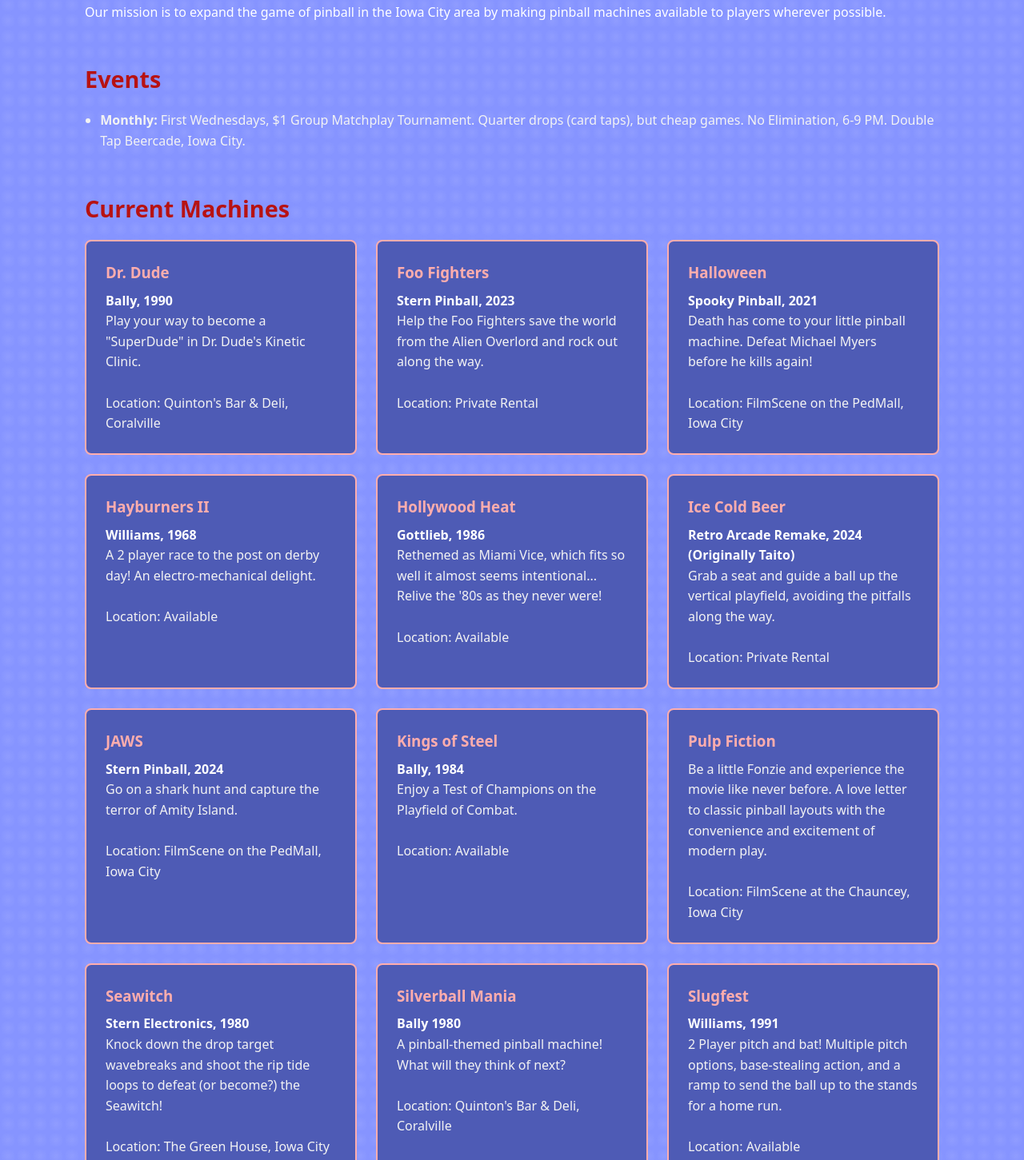
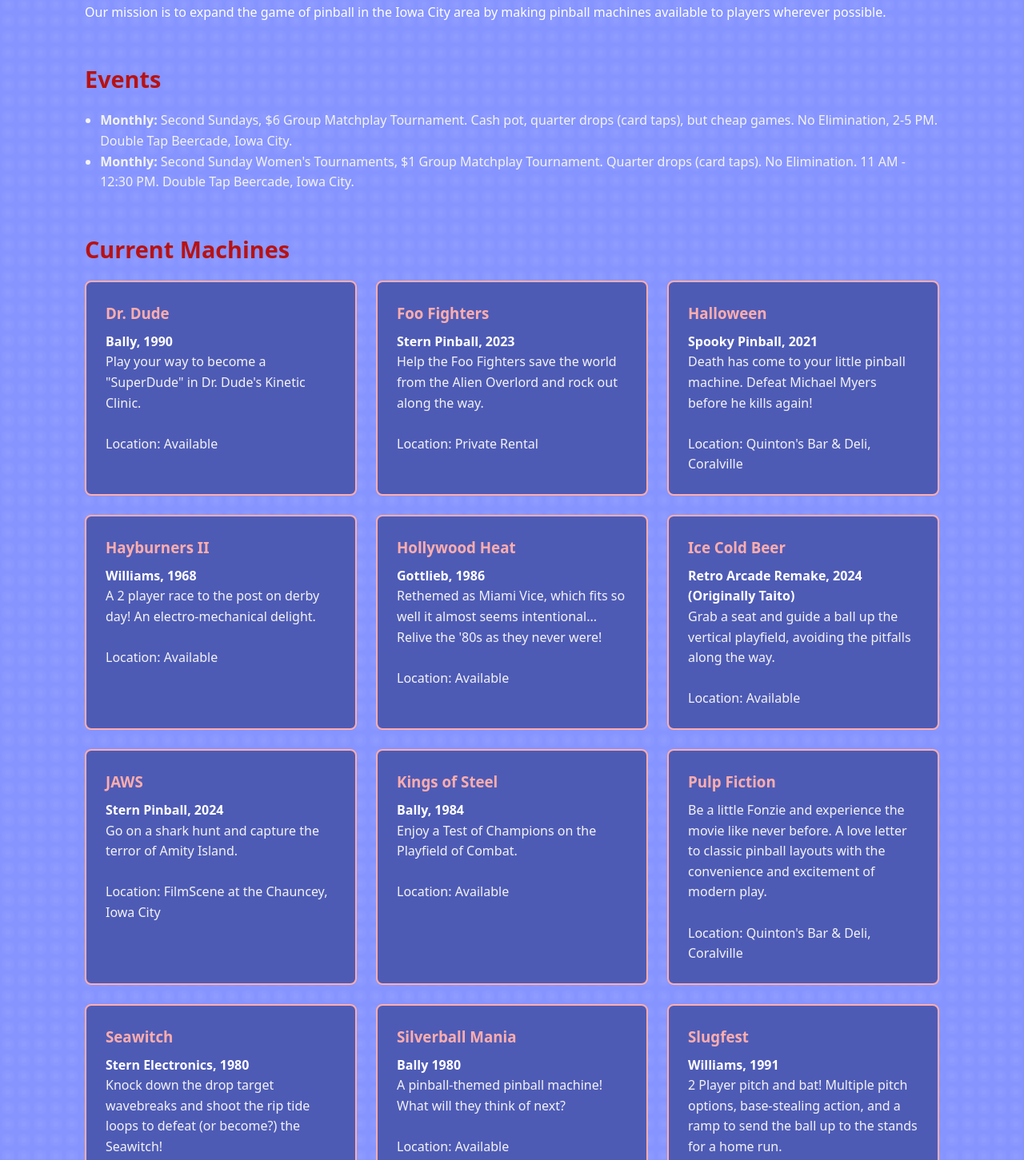
Before and after one commit to brendantfitzgerald/FitzCoPinball, a plain HTML site: page index.html in a window 1280 px wide. Shown: the part 524-1975 px from the top of the page at 80% size. Drawn offline with Linux system fonts and the light colour scheme.

Commit message:
Update index.html

```diff
--- a/index.html
+++ b/index.html
@@ -146,9 +146,8 @@
     <section id="events">
       <h2>Events</h2>
       <ul style="margin-left: 1.2rem; color: var(--text-muted);">
-        <li><strong>Monthly:</strong> First Wednesdays, $1 Group Matchplay Tournament. Quarter drops (card taps), but cheap games. No Elimination, 6-9 PM. Double Tap Beercade, Iowa City.</li>
-<!--    <li><strong>Quarterly:</strong> Women's Tournaments, $1 Group Matchplay Tournament. No Elimination. 6-9 PM. SpareMe Bowl & Arcade.</li>
--->
+        <li><strong>Monthly:</strong> Second Sundays, $6 Group Matchplay Tournament. Cash pot, quarter drops (card taps), but cheap games. No Elimination, 2-5 PM. Double Tap Beercade, Iowa City.</li>
+        <li><strong>Monthly:</strong> Second Sunday Women's Tournaments, $1 Group Matchplay Tournament. Quarter drops (card taps). No Elimination. 11 AM - 12:30 PM. Double Tap Beercade, Iowa City.</li>
       </ul>
     </section>
 
@@ -160,7 +159,7 @@
           <h4>Bally, 1990</h4>
           <p>Play your way to become a "SuperDude" in Dr. Dude's Kinetic Clinic.</p>
           <br>
-          <p>Location: Quinton's Bar & Deli, Coralville</p>
+          <p>Location: Available</p>
         </div>
         <div class="card">
           <h3>Foo Fighters</h3>
@@ -174,7 +173,7 @@
           <h4>Spooky Pinball, 2021</h4>
           <p>Death has come to your little pinball machine. Defeat Michael Myers before he kills again!</p>
           <br>
-          <p>Location: FilmScene on the PedMall, Iowa City</p>
+          <p>Location: Quinton's Bar & Deli, Coralville</p>
         </div>
         <div class="card">
           <h3>Hayburners II</h3>
@@ -195,14 +194,14 @@
           <h4>Retro Arcade Remake, 2024 (Originally Taito)</h4>
           <p>Grab a seat and guide a ball up the vertical playfield, avoiding the pitfalls along the way.</p>
           <br>
-          <p>Location: Private Rental</p>
+          <p>Location: Available</p>
         </div>
         <div class="card">
           <h3>JAWS</h3>
           <h4>Stern Pinball, 2024</h4>
           <p>Go on a shark hunt and capture the terror of Amity Island.</p>
           <br>
-          <p>Location: FilmScene on the PedMall, Iowa City</p>
+          <p>Location: FilmScene at the Chauncey, Iowa City</p>
         </div>
         <div class="card">
           <h3>Kings of Steel</h3>
@@ -215,7 +214,7 @@
           <h3>Pulp Fiction</h3>
           <p>Be a little Fonzie and experience the movie like never before. A love letter to classic pinball layouts with the convenience and excitement of modern play.</p>
           <br>
-          <p>Location: FilmScene at the Chauncey, Iowa City</p>
+          <p>Location: Quinton's Bar & Deli, Coralville</p>
         </div>
         <div class="card">
           <h3>Seawitch</h3>
@@ -229,7 +228,7 @@
           <h4>Bally 1980</h4>
           <p>A pinball-themed pinball machine! What will they think of next?</p>
           <br>
-          <p>Location: Quinton's Bar & Deli, Coralville</p>
+          <p>Location: Available</p>
         </div>
         <div class="card">
           <h3>Slugfest</h3>
@@ -257,7 +256,7 @@
           <h4>Stern Pinball, 2013</h4>
           <p>Join the young, sexy crew of the Enterprise on the most complicated pinball adventure yet!</p>
           <br>
-          <p>Location: FilmScene on the PedMall, Iowa City</p>
+          <p>Location: Quinton's Bar & Deli, Coralville</p>
         </div>
         <div class="card">
           <h3>Star Wars Home Edition Plus</h3>
```
